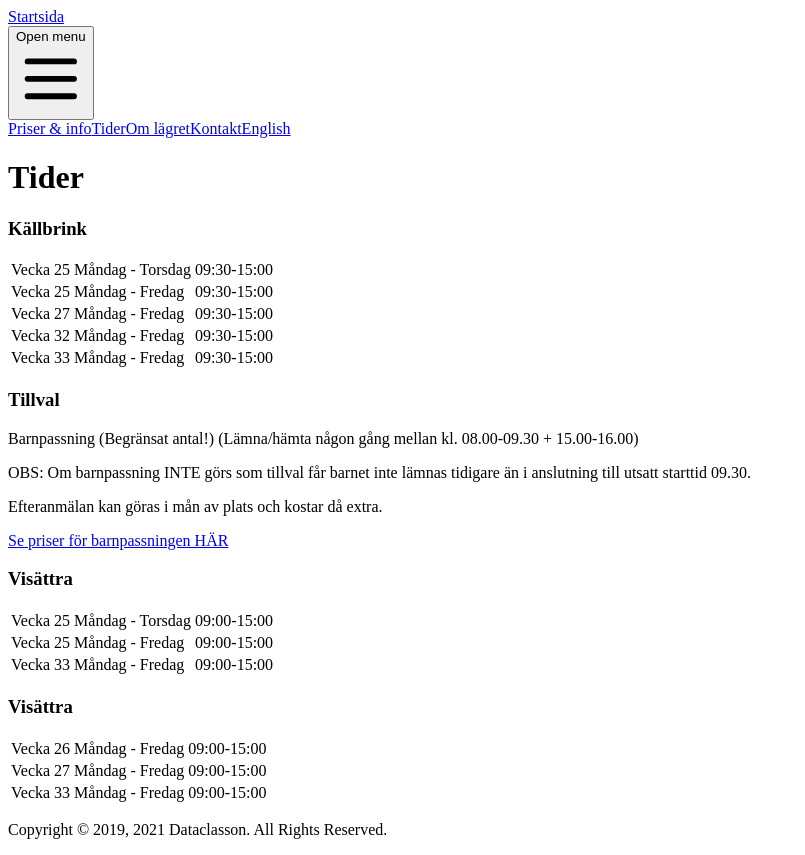
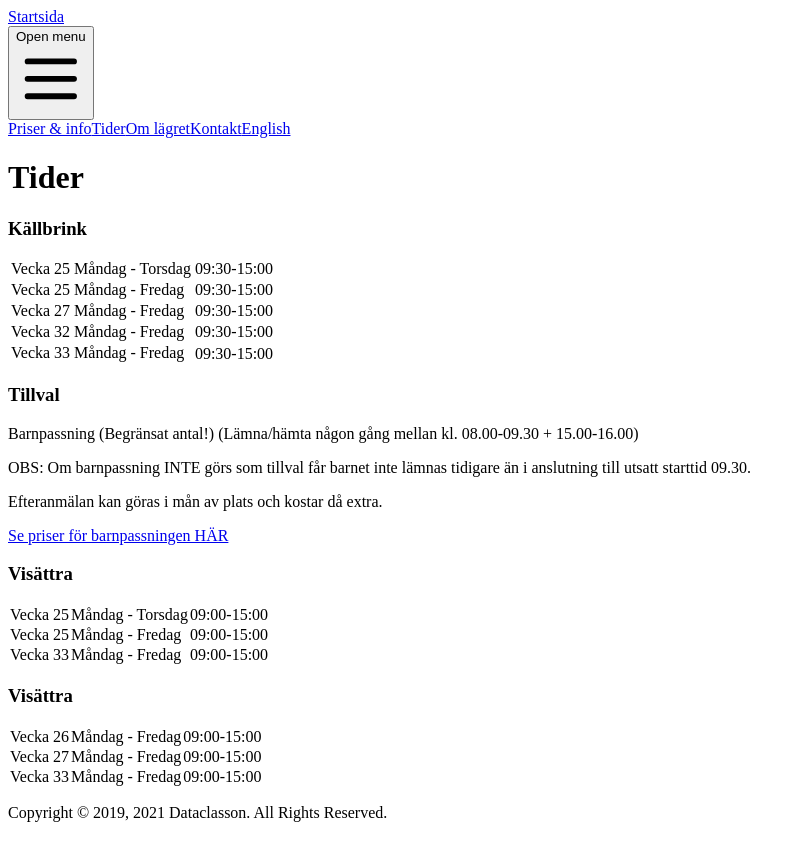
Before and after one commit to assarbertil/friidrottsskola, a Next.js app: page /sv/tider in a window 1280 px wide. Shown: the whole page, without its empty margins (0-805 px from the left). Built offline with nearby package versions, Linux system fonts and the light colour scheme.

Commit message:
logo cloud fix

```diff
--- a/pages/sv/tider.js
+++ b/pages/sv/tider.js
@@ -20,29 +20,31 @@ export default function tider() {
             <table>
               <tbody>
                 <tr>
-                  <td>Vecka 25</td>
-                  <td>Måndag - Torsdag</td>
-                  <td>09:30-15:00</td>
+                  <td style={{ paddingTop: 0 }}>Vecka 25</td>
+                  <td style={{ paddingTop: 0 }}>Måndag - Torsdag</td>
+                  <td style={{ paddingTop: 0 }}>09:30-15:00</td>
                 </tr>
                 <tr>
-                  <td>Vecka 25</td>
-                  <td>Måndag - Fredag</td>
-                  <td>09:30-15:00</td>
+                  <td style={{ paddingTop: 0 }}>Vecka 25</td>
+                  <td style={{ paddingTop: 0 }}>Måndag - Fredag</td>
+                  <td style={{ paddingTop: 0 }}>09:30-15:00</td>
                 </tr>
                 <tr>
-                  <td>Vecka 27</td>
-                  <td>Måndag - Fredag</td>
-                  <td>09:30-15:00</td>
+                  <td style={{ paddingTop: 0 }}>Vecka 27</td>
+                  <td style={{ paddingTop: 0 }}>Måndag - Fredag</td>
+                  <td style={{ paddingTop: 0 }}>09:30-15:00</td>
                 </tr>
                 <tr>
-                  <td>Vecka 32</td>
-                  <td>Måndag - Fredag</td>
-                  <td>09:30-15:00</td>
+                  <td style={{ paddingTop: 0 }}>Vecka 32</td>
+                  <td style={{ paddingTop: 0 }}>Måndag - Fredag</td>
+                  <td style={{ paddingTop: 0 }}>09:30-15:00</td>
                 </tr>
                 <tr>
-                  <td>Vecka 33</td>
-                  <td>Måndag - Fredag</td>
-                  <td>09:30-15:00</td>
+                  <td style={{ paddingTop: 0 }}>Vecka 33</td>
+                  <td style={{ paddingTop: 0 }}>Måndag - Fredag</td>
+                  <td style={{ paddingTop: 0, paddingBottom: 0 }}>
+                    09:30-15:00
+                  </td>
                 </tr>
               </tbody>
             </table>
@@ -63,19 +65,19 @@ export default function tider() {
             <table>
               <tbody>
                 <tr>
-                  <td>Vecka 25</td>
-                  <td>Måndag - Torsdag</td>
-                  <td>09:00-15:00</td>
+                  <td style={{ padding: 0 }}>Vecka 25</td>
+                  <td style={{ padding: 0 }}>Måndag - Torsdag</td>
+                  <td style={{ padding: 0 }}>09:00-15:00</td>
                 </tr>
                 <tr>
-                  <td>Vecka 25</td>
-                  <td>Måndag - Fredag</td>
-                  <td>09:00-15:00</td>
+                  <td style={{ padding: 0 }}>Vecka 25</td>
+                  <td style={{ padding: 0 }}>Måndag - Fredag</td>
+                  <td style={{ padding: 0 }}>09:00-15:00</td>
                 </tr>
                 <tr>
-                  <td>Vecka 33</td>
-                  <td>Måndag - Fredag</td>
-                  <td>09:00-15:00</td>
+                  <td style={{ padding: 0 }}>Vecka 33</td>
+                  <td style={{ padding: 0 }}>Måndag - Fredag</td>
+                  <td style={{ padding: 0 }}>09:00-15:00</td>
                 </tr>
               </tbody>
             </table>
@@ -83,19 +85,19 @@ export default function tider() {
             <table>
               <tbody>
                 <tr>
-                  <td>Vecka 26</td>
-                  <td>Måndag - Fredag</td>
-                  <td>09:00-15:00</td>
+                  <td style={{ padding: 0 }}>Vecka 26</td>
+                  <td style={{ padding: 0 }}>Måndag - Fredag</td>
+                  <td style={{ padding: 0 }}>09:00-15:00</td>
                 </tr>
                 <tr>
-                  <td>Vecka 27</td>
-                  <td>Måndag - Fredag</td>
-                  <td>09:00-15:00</td>
+                  <td style={{ padding: 0 }}>Vecka 27</td>
+                  <td style={{ padding: 0 }}>Måndag - Fredag</td>
+                  <td style={{ padding: 0 }}>09:00-15:00</td>
                 </tr>
                 <tr>
-                  <td>Vecka 33</td>
-                  <td>Måndag - Fredag</td>
-                  <td>09:00-15:00</td>
+                  <td style={{ padding: 0 }}>Vecka 33</td>
+                  <td style={{ padding: 0 }}>Måndag - Fredag</td>
+                  <td style={{ padding: 0 }}>09:00-15:00</td>
                 </tr>
               </tbody>
             </table>
```
Also changed, not shown: components/LogoCloud.jsx (+9 -9 lines).
